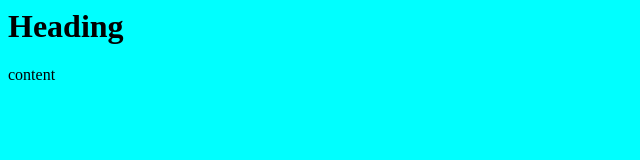
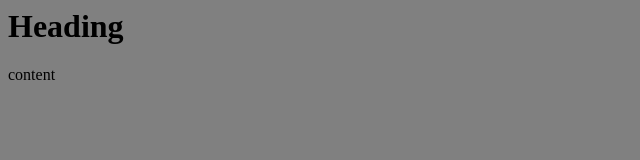
Before and after one commit to rahultalar/devops-git, a plain HTML site: page code/index.html in a window 1280 px wide. Shown: the whole page, without its empty margins (0-640 px from the left). Drawn offline with Linux system fonts and the light colour scheme.

Commit message:
background color changed

```diff
--- a/code/css/style.css
+++ b/code/css/style.css
@@ -1,3 +1,3 @@
 body    {
-    background-color: aqua;
+    background-color:gray;
 }
```
